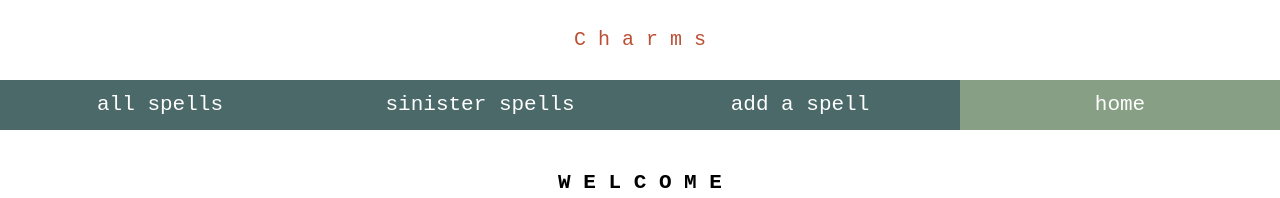
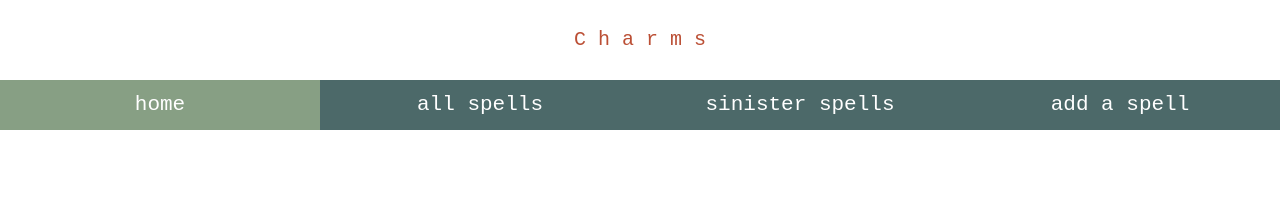
Before and after one commit to ekang0/charms-app, a React (Create React App) app: page / in a window 1280 px wide. Shown: the top 198 px of the page. Built offline with nearby package versions, Linux system fonts and the light colour scheme; data requests are answered from the project's data file.

Commit message:
Update Navbar Styling

```diff
--- a/src/components/Navbar.js
+++ b/src/components/Navbar.js
@@ -2,26 +2,30 @@ import {
   NavLink
 } from "react-router-dom";
 
+function Navbar() {
+  const navStyle = {
+    maxHeight: "auto",
+    maxWidth: "100%"
+  };
 
-function Navbar() {
   const linkStyles = {
     background: "#4c6969",
+    textDecoration: "none",
+    color: "white",
     padding: "0px",
-    overflow: "auto",
-    color: "white",
-    textDecoration: "none",
     margin: "0",
     width: "25%",
-    float: "left",
+    overflow: "auto",
+    display: "inline-block"
   };
 
 
   return(
-    <div className="navbar">
+    <div className="navbar" style={navStyle}>
+      <NavLink exact to="/" style={linkStyles} activeStyle={{background: "#879f84"}}>home</NavLink>
       <NavLink to="/all" style={linkStyles} activeStyle={{background: "#879f84"}}>all spells</NavLink>
       <NavLink to="/sinister" style={linkStyles} activeStyle={{background: "black"}}>sinister spells</NavLink>
       <NavLink to="/add" style={linkStyles} activeStyle={{background: "#879f84"}}>add a spell</NavLink>
-      <NavLink exact to="/" style={linkStyles} activeStyle={{background: "#879f84"}}>home</NavLink>
     </div>
   )
 };
```
